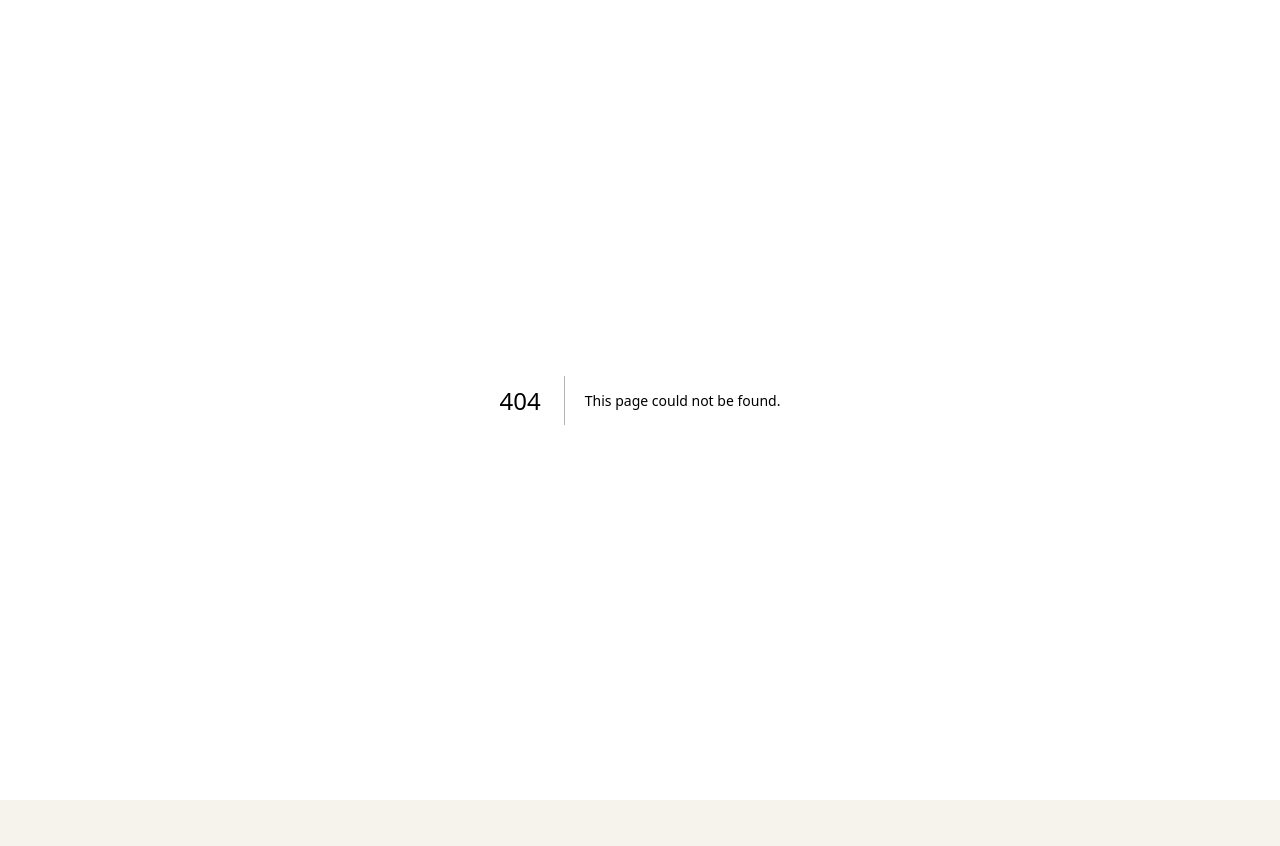
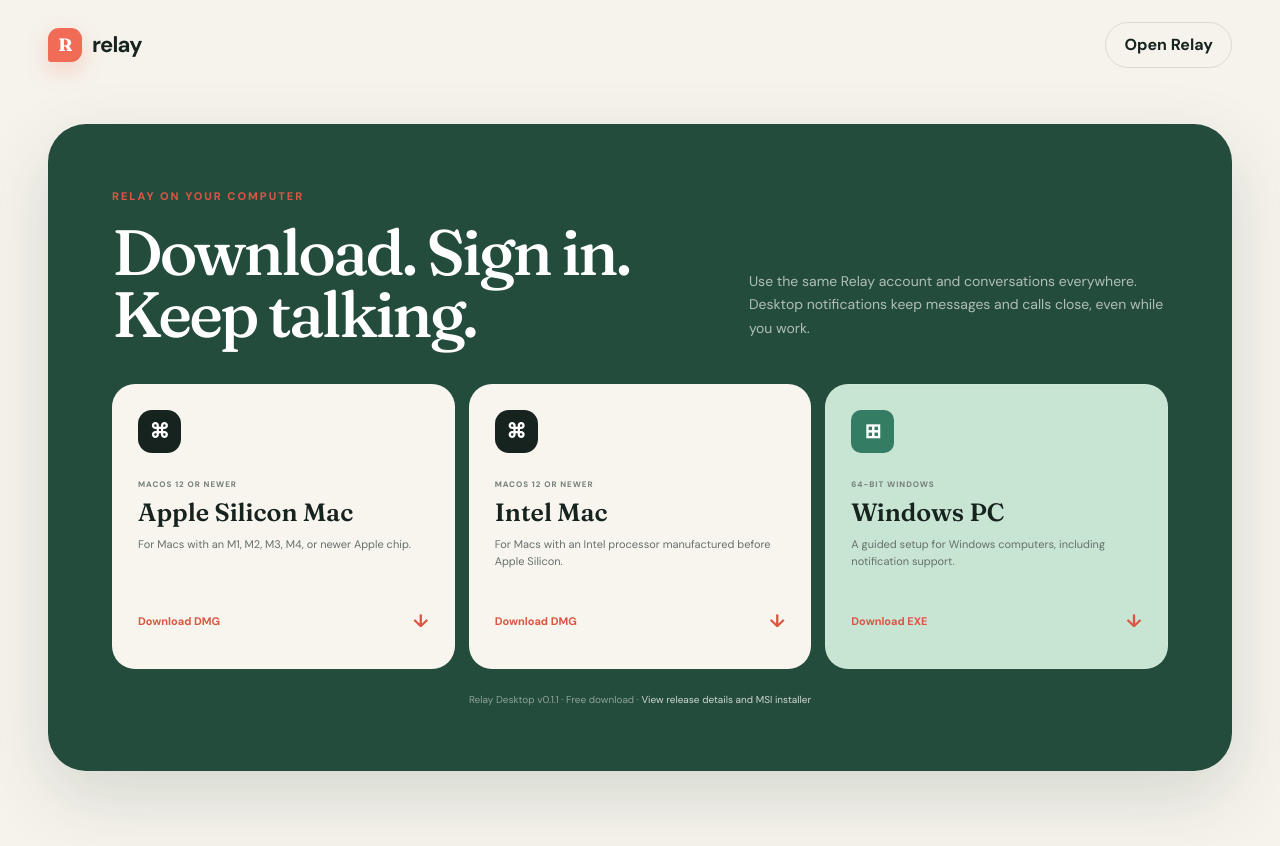
Before and after one commit to smart-window/relay-chat, a Next.js app: page /download in a window 1280 px wide. Before the commit this address had no page. Shown: the top 846 px of the page. Before the commit the page ends 800 px from the top, so only its background shows below. Built offline with nearby package versions, Linux system fonts and the light colour scheme.

Commit message:
Fix public desktop downloads (#5)
Co-authored-by: smart <smart@iMac-60.local>

```diff
--- a/app/ChatApp.tsx
+++ b/app/ChatApp.tsx
@@ -2,6 +2,7 @@
 
 import type { User as AuthUser } from "@supabase/supabase-js";
 import { useCallback, useEffect, useRef, useState } from "react";
+import DownloadSection from "@/app/DownloadSection";
 import { enableDesktopNotifications, sendDesktopNotification } from "@/lib/notifications";
 import { supabase } from "@/lib/supabase";
 
@@ -401,7 +402,7 @@
       <aside className={`sidebar ${mobileSidebar ? "mobile-open" : ""}`}>
         <header className="sidebar-header">
           <a className="brand" href="#" aria-label="Relay home"><span className="brand-mark">R</span><span>relay</span></a>
-          <button className="round-btn" onClick={() => setShowSearch(true)} aria-label="Start a new conversation">＋</button>
+          <div className="sidebar-header-actions"><a className="round-btn" href="./download/" aria-label="Download Relay desktop apps">↓</a><button className="round-btn" onClick={() => setShowSearch(true)} aria-label="Start a new conversation">＋</button></div>
         </header>
         <div className="sidebar-label"><span>Messages</span><span>{conversations.length}</span></div>
         <div className="conversation-list">
@@ -496,20 +497,12 @@
     setBusy(false);
   };
   return <main className="landing">
-    <nav className="landing-nav" aria-label="Main navigation"><a className="brand brand-dark" href="#top" aria-label="Relay home"><span className="brand-mark">R</span><span>relay</span></a><div className="nav-actions"><a href="#download">Download apps</a><button className="nav-signin" onClick={() => show("signin")}>Sign in</button></div></nav>
-    <section className="hero" id="top"><div className="hero-copy"><p className="eyebrow">Your people, one tap away</p><h1>Talk like you’re<br />in the same room.</h1><p className="hero-lede">Messages, moments, and face-to-face calls in one beautifully simple place. Relay is free to join and built for the conversations that matter.</p><div className="hero-actions"><button className="primary-cta" onClick={() => show("signup")}>Create your free account <span>→</span></button><a className="download-cta" href="#download">Get the desktop app ↓</a></div><span className="microcopy">No card. No clutter. Free to download.</span></div>
+    <nav className="landing-nav" aria-label="Main navigation"><a className="brand brand-dark" href="#top" aria-label="Relay home"><span className="brand-mark">R</span><span>relay</span></a><div className="nav-actions"><a href="./download/">Download apps</a><button className="nav-signin" onClick={() => show("signin")}>Sign in</button></div></nav>
+    <section className="hero" id="top"><div className="hero-copy"><p className="eyebrow">Your people, one tap away</p><h1>Talk like you’re<br />in the same room.</h1><p className="hero-lede">Messages, moments, and face-to-face calls in one beautifully simple place. Relay is free to join and built for the conversations that matter.</p><div className="hero-actions"><button className="primary-cta" onClick={() => show("signup")}>Create your free account <span>→</span></button><a className="download-cta" href="./download/">Get the desktop app ↓</a></div><span className="microcopy">No card. No clutter. Free to download.</span></div>
       <div className="hero-visual" aria-label="Relay conversation preview"><div className="orbit orbit-one" /><div className="orbit orbit-two" /><div className="phone-card"><div className="phone-top"><span className="avatar coral">M</span><div><strong>Maya</strong><small>online now</small></div><button aria-label="Start video call">◉</button></div><div className="sample-chat"><div className="sample-day">TODAY</div><div className="bubble received">The light is perfect here ✨<small>10:41</small></div><div className="sample-image"><div className="sun" /><div className="ridge ridge-a"/><div className="ridge ridge-b"/></div><div className="bubble sent">Save me a seat?<small>10:43 · read</small></div><div className="voice-note"><button aria-label="Play voice message">▶</button><div className="wave">▂▄▅▃▇▅▂▄▆▃▅▇▂▄</div><span>0:18</span></div></div><div className="sample-composer"><span>Write a message…</span><b>↑</b></div></div><div className="float-pill pill-call"><span>●</span> Crystal-clear calls</div><div className="float-pill pill-private">✦ Private by design</div></div>
     </section>
     <section className="feature-strip" aria-label="Relay features"><article><span>01</span><h2>Say it your way</h2><p>Text, photos, and voice notes—share what words alone can’t.</p></article><article><span>02</span><h2>Feel closer</h2><p>Jump into crisp voice or video calls without links or scheduling.</p></article><article><span>03</span><h2>Keep it yours</h2><p>Your media stays private and every conversation is account-protected.</p></article></section>
-    <section className="desktop-downloads" id="download" aria-labelledby="download-title">
-      <div className="download-heading"><div><p className="eyebrow">Relay on your computer</p><h2 id="download-title">Download. Sign in.<br />Keep talking.</h2></div><p>Use the same Relay account and conversations everywhere. Desktop notifications keep messages and calls close, even while you work.</p></div>
-      <div className="download-grid">
-        <a className="download-card" href="https://github.com/smart-window/relay-chat/releases/download/desktop-v0.1.1/Relay_0.1.1_darwin_aarch64_.dmg" aria-label="Download Relay for Apple Silicon Mac"><span className="platform-icon">⌘</span><small>macOS 12 or newer</small><h3>Apple Silicon Mac</h3><p>For Macs with an M1, M2, M3, M4, or newer Apple chip.</p><strong>Download DMG <span>↓</span></strong></a>
-        <a className="download-card" href="https://github.com/smart-window/relay-chat/releases/download/desktop-v0.1.1/Relay_0.1.1_darwin_x64_.dmg" aria-label="Download Relay for Intel Mac"><span className="platform-icon">⌘</span><small>macOS 12 or newer</small><h3>Intel Mac</h3><p>For Macs with an Intel processor manufactured before Apple Silicon.</p><strong>Download DMG <span>↓</span></strong></a>
-        <a className="download-card featured" href="https://github.com/smart-window/relay-chat/releases/download/desktop-v0.1.1/Relay_0.1.1_windows_x64_-setup.exe" aria-label="Download Relay for 64-bit Windows"><span className="platform-icon windows-icon">⊞</span><small>64-bit Windows</small><h3>Windows PC</h3><p>A guided setup for Windows computers, including notification support.</p><strong>Download EXE <span>↓</span></strong></a>
-      </div>
-      <p className="download-note">Relay Desktop v0.1.1 · Free download · <a href="https://github.com/smart-window/relay-chat/releases/tag/desktop-v0.1.1">View release details and MSI installer</a></p>
-    </section>
+    <DownloadSection />
     {open && <div className="modal-backdrop" onMouseDown={() => setOpen(false)}><form className="modal auth-modal" onSubmit={submit} onMouseDown={(event) => event.stopPropagation()}><button type="button" className="modal-close" onClick={() => setOpen(false)}>×</button><p className="eyebrow">{mode === "signup" ? "Join Relay" : "Welcome back"}</p><h2>{mode === "signup" ? "Create your account." : "Good to see you."}</h2>{mode === "signup" && <label>Display name<input autoFocus value={displayName} onChange={(event) => setDisplayName(event.target.value)} minLength={2} maxLength={50} required /></label>}<label>Email<input autoFocus={mode === "signin"} type="email" value={email} onChange={(event) => setEmail(event.target.value)} autoComplete="email" required /></label><label>Password<input type="password" value={password} onChange={(event) => setPassword(event.target.value)} autoComplete={mode === "signup" ? "new-password" : "current-password"} minLength={8} required /></label>{error && <p className="form-error">{error}</p>}{notice && <p className="form-notice">{notice}</p>}<button className="save-profile" disabled={busy}>{busy ? "Please wait…" : mode === "signup" ? "Create free account" : "Sign in"}</button><button type="button" className="auth-switch" onClick={() => { setMode(mode === "signup" ? "signin" : "signup"); setError(""); setNotice(""); }}>{mode === "signup" ? "Already have an account? Sign in" : "New to Relay? Create an account"}</button></form></div>}
   </main>;
 }
--- /dev/null
+++ b/app/DownloadSection.tsx
@@ -0,0 +1,13 @@
+const releaseBase = "https://github.com/smart-window/relay-chat/releases/download/desktop-v0.1.1";
+
+export default function DownloadSection() {
+  return <section className="desktop-downloads" id="download" aria-labelledby="download-title">
+    <div className="download-heading"><div><p className="eyebrow">Relay on your computer</p><h2 id="download-title">Download. Sign in.<br />Keep talking.</h2></div><p>Use the same Relay account and conversations everywhere. Desktop notifications keep messages and calls close, even while you work.</p></div>
+    <div className="download-grid">
+      <a className="download-card" href={`${releaseBase}/Relay_0.1.1_darwin_aarch64_.dmg`} aria-label="Download Relay for Apple Silicon Mac"><span className="platform-icon">⌘</span><small>macOS 12 or newer</small><h3>Apple Silicon Mac</h3><p>For Macs with an M1, M2, M3, M4, or newer Apple chip.</p><strong>Download DMG <span>↓</span></strong></a>
+      <a className="download-card" href={`${releaseBase}/Relay_0.1.1_darwin_x64_.dmg`} aria-label="Download Relay for Intel Mac"><span className="platform-icon">⌘</span><small>macOS 12 or newer</small><h3>Intel Mac</h3><p>For Macs with an Intel processor manufactured before Apple Silicon.</p><strong>Download DMG <span>↓</span></strong></a>
+      <a className="download-card featured" href={`${releaseBase}/Relay_0.1.1_windows_x64_-setup.exe`} aria-label="Download Relay for 64-bit Windows"><span className="platform-icon windows-icon">⊞</span><small>64-bit Windows</small><h3>Windows PC</h3><p>A guided setup for Windows computers, including notification support.</p><strong>Download EXE <span>↓</span></strong></a>
+    </div>
+    <p className="download-note">Relay Desktop v0.1.1 · Free download · <a href="https://github.com/smart-window/relay-chat/releases/tag/desktop-v0.1.1">View release details and MSI installer</a></p>
+  </section>;
+}
--- /dev/null
+++ b/app/download/page.tsx
@@ -0,0 +1,17 @@
+import type { Metadata } from "next";
+import DownloadSection from "@/app/DownloadSection";
+
+export const metadata: Metadata = {
+  title: "Download Relay for macOS and Windows",
+  description: "Download the free Relay desktop application for Apple Silicon Mac, Intel Mac, or Windows.",
+};
+
+export default function DownloadPage() {
+  return <main className="download-page">
+    <nav className="landing-nav" aria-label="Download navigation">
+      <a className="brand brand-dark" href="../" aria-label="Relay home"><span className="brand-mark">R</span><span>relay</span></a>
+      <a className="nav-signin" href="../">Open Relay</a>
+    </nav>
+    <DownloadSection />
+  </main>;
+}
--- a/app/globals.css
+++ b/app/globals.css
@@ -102,12 +102,15 @@
 .download-card strong span { font-size: 18px; }
 .download-note { margin: 23px 0 0; color: rgba(255,255,255,.48); text-align: center; font-size: 10px; }
 .download-note a { color: rgba(255,255,255,.78); text-underline-offset: 3px; }
+.download-page { min-height: 100vh; padding-bottom: 30px; background: var(--paper); }
+.download-page .desktop-downloads { margin-top: 34px; }
 
 /* Application */
 .chat-shell { width: 100vw; height: 100dvh; display: grid; grid-template-columns: 340px 1fr; overflow: hidden; background: var(--paper); }
 .sidebar { min-width: 0; display: flex; flex-direction: column; color: white; background: var(--forest); }
 .sidebar-header { height: 86px; padding: 0 24px; display: flex; align-items: center; justify-content: space-between; }
-.round-btn { width: 38px; height: 38px; border: 1px solid rgba(255,255,255,.18); border-radius: 12px; background: rgba(255,255,255,.07); color: white; cursor: pointer; font-size: 21px; transition: .2s; }
+.sidebar-header-actions { display: flex; gap: 7px; }
+.round-btn { width: 38px; height: 38px; border: 1px solid rgba(255,255,255,.18); border-radius: 12px; background: rgba(255,255,255,.07); color: white; cursor: pointer; font-size: 21px; transition: .2s; display: grid; place-items: center; text-decoration: none; }
 .round-btn:hover { background: rgba(255,255,255,.14); }
 .sidebar-label { display: flex; justify-content: space-between; padding: 18px 25px 11px; color: rgba(255,255,255,.48); text-transform: uppercase; letter-spacing: .15em; font-size: 9px; font-weight: 800; }
 .conversation-list { flex: 1; overflow-y: auto; padding: 4px 12px; }
```
